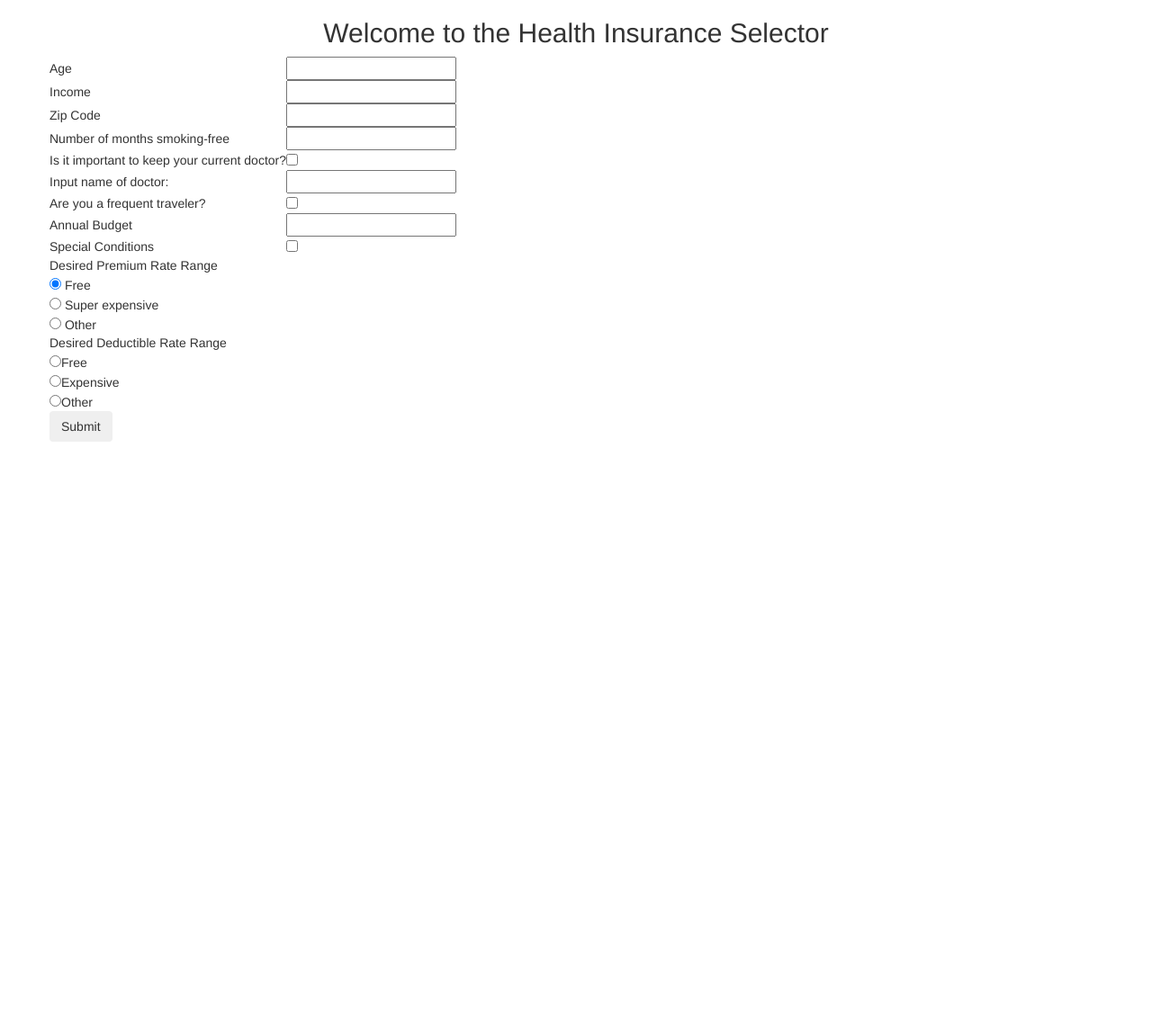
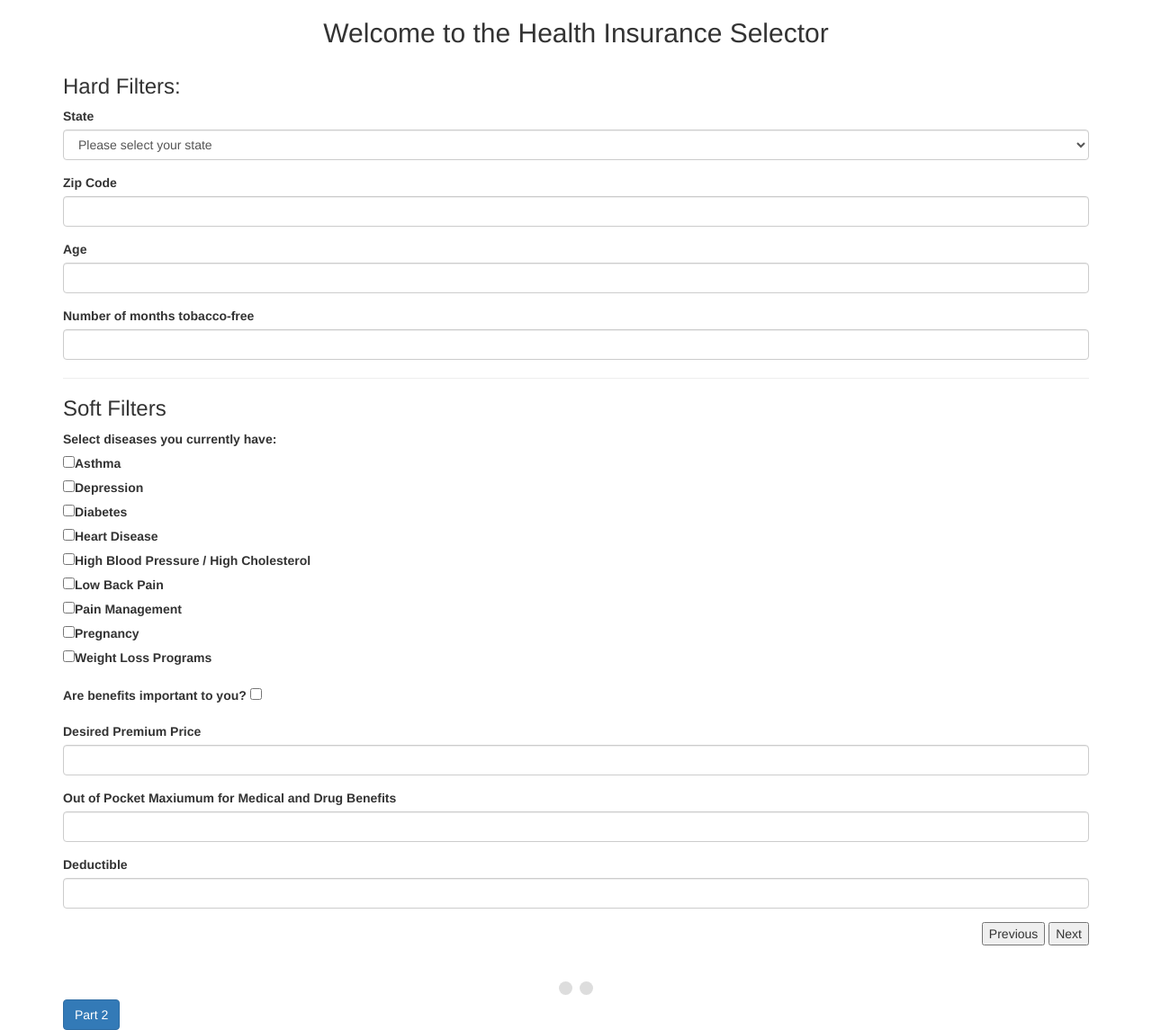
Before and after one commit to jessesimpson36/HealthInsuranceSelector, a Django app: page / in a window 1280 px wide. Shown: the part 51-1196 px from the top of the page at 90% size. Before the commit the page ends 542 px from the top, so only its background shows below. Run offline with Django 3.2, Linux system fonts and the light colour scheme; some libraries are stand-ins or nearby versions.

Commit message:
good stuff

```diff
--- a/mysite/static/css/base.css
+++ b/mysite/static/css/base.css
@@ -0,0 +1,27 @@
+
+            /* Mark input boxes that gets an error on validation: */
+            input.invalid {
+              background-color: #ffdddd;
+            }
+
+            /* Make circles that indicate the steps of the form: */
+            .step {
+              height: 15px;
+              width: 15px;
+              margin: 0 2px;
+              background-color: #bbbbbb;
+              border: none;
+              border-radius: 50%;
+              display: inline-block;
+              opacity: 0.5;
+            }
+
+            /* Mark the active step: */
+            .step.active {
+              opacity: 1;
+            }
+
+            /* Mark the steps that are finished and valid: */
+            .step.finish {
+              background-color: #4CAF50;
+            }
--- a/mysite/static/js/base.js
+++ b/mysite/static/js/base.js
@@ -0,0 +1,73 @@
+
+    var currentTab = 0; // Current tab is set to be the first tab (0)
+    showTab(currentTab); // Display the crurrent tab
+
+    function showTab(n) {
+      // This function will display the specified tab of the form...
+      var x = document.getElementsByClassName("tab");
+      x[n].style.display = "block";
+      //... and fix the Previous/Next buttons:
+      if (n == 0) {
+        document.getElementById("prevBtn").style.display = "none";
+      } else {
+        document.getElementById("prevBtn").style.display = "inline";
+      }
+      if (n == (x.length - 1)) {
+        document.getElementById("nextBtn").innerHTML = "Submit";
+      } else {
+        document.getElementById("nextBtn").innerHTML = "Next";
+      }
+      //... and run a function that will display the correct step indicator:
+      fixStepIndicator(n)
+    }
+
+    function nextPrev(n) {
+      // This function will figure out which tab to display
+      var x = document.getElementsByClassName("tab");
+      // Exit the function if any field in the current tab is invalid:
+      if (n == 1 && !validateForm()) return false;
+      // Hide the current tab:
+      x[currentTab].style.display = "none";
+      // Increase or decrease the current tab by 1:
+      currentTab = currentTab + n;
+      // if you have reached the end of the form...
+      if (currentTab >= x.length) {
+        // ... the form gets submitted:
+        document.getElementById("regForm").submit();
+        return false;
+      }
+      // Otherwise, display the correct tab:
+      showTab(currentTab);
+    }
+
+    function validateForm() {
+      // This function deals with validation of the form fields
+      var x, y, i, valid = true;
+      x = document.getElementsByClassName("tab");
+      y = x[currentTab].getElementsByTagName("input");
+      // A loop that checks every input field in the current tab:
+      for (i = 0; i < y.length; i++) {
+        // If a field is empty...
+        if (y[i].value == "") {
+          // add an "invalid" class to the field:
+          y[i].className += " invalid";
+          // and set the current valid status to false
+          valid = false;
+        }
+      }
+      // If the valid status is true, mark the step as finished and valid:
+      if (valid) {
+        document.getElementsByClassName("step")[currentTab].className += " finish";
+      }
+      return valid; // return the valid status
+    }
+
+    function fixStepIndicator(n) {
+      // This function removes the "active" class of all steps...
+      var i, x = document.getElementsByClassName("step");
+      for (i = 0; i < x.length; i++) {
+        x[i].className = x[i].className.replace(" active", "");
+      }
+      //... and adds the "active" class on the current step:
+      x[n].className += " active";
+    }
--- a/mysite/templates/index.html
+++ b/mysite/templates/index.html
@@ -3,80 +3,157 @@
 {% block title %}Index{% endblock %}
 
 {% block body %}
+<!--https://www.w3schools.com/howto/howto_js_form_steps.asp?-->
+<form id="regForm" action="">
+
     <h2 class="text-center">
         Welcome to the Health Insurance Selector
     </h2>
 
     <div class="container">
-        <div class="row">
-            <table>
+        <div class="tab">
+            <h3>Hard Filters:</h3>
 
-                <tr>
-                    <td>Age</td>
-                    <td><input type="text"/></td>
-                </tr>
+            <div class="form-group">
+                <label>State</label>
+                <select class="form-control dropdown-toggle" id="state" name="state">
+                    <option disabled selected="selected">Please select your state</option>
+                    <option value="AK">Alaska</option>
+                    <option value="AL">Alabama</option>
+                    <option value="AR">Arkansas</option>
+                    <option value="AZ">Arizona</option>
+                    <option value="CA">California</option>
+                    <option value="CO">Colorado</option>
+                    <option value="CT">Connecticut</option>
+                    <option value="DC">District of Columbia</option>
+                    <option value="DE">Delaware</option>
+                    <option value="FL">Florida</option>
+                    <option value="GA">Georgia</option>
+                    <option value="HI">Hawaii</option>
+                    <option value="IA">Iowa</option>
+                    <option value="ID">Idaho</option>
+                    <option value="IL">Illinois</option>
+                    <option value="IN">Indiana</option>
+                    <option value="KS">Kansas</option>
+                    <option value="KY">Kentucky</option>
+                    <option value="LA">Louisiana</option>
+                    <option value="MA">Massachusetts</option>
+                    <option value="MD">Maryland</option>
+                    <option value="ME">Maine</option>
+                    <option value="MI">Michigan</option>
+                    <option value="MN">Minnesota</option>
+                    <option value="MO">Missouri</option>
+                    <option value="MS">Mississippi</option>
+                    <option value="MT">Montana</option>
+                    <option value="NC">North Carolina</option>
+                    <option value="ND">North Dakota</option>
+                    <option value="NE">Nebraska</option>
+                    <option value="NH">New Hampshire</option>
+                    <option value="NJ">New Jersey</option>
+                    <option value="NM">New Mexico</option>
+                    <option value="NV">Nevada</option>
+                    <option value="NY">New York</option>
+                    <option value="OH">Ohio</option>
+                    <option value="OK">Oklahoma</option>
+                    <option value="OR">Oregon</option>
+                    <option value="PA">Pennsylvania</option>
+                    <option value="PR">Puerto Rico</option>
+                    <option value="RI">Rhode Island</option>
+                    <option value="SC">South Carolina</option>
+                    <option value="SD">South Dakota</option>
+                    <option value="TN">Tennessee</option>
+                    <option value="TX">Texas</option>
+                    <option value="UT">Utah</option>
+                    <option value="VA">Virginia</option>
+                    <option value="VT">Vermont</option>
+                    <option value="WA">Washington</option>
+                    <option value="WI">Wisconsin</option>
+                    <option value="WV">West Virginia</option>
+                    <option value="WY">Wyoming</option>
+                </select>
+            </div>
 
-                <tr>
-                    <td>Income</td>
-                    <td><input type="text"/></td>
-                </tr>
+            <div class="form-group">
+                <label>Zip Code</label>
+                <input type="number" class="form-control"/>
+            </div>
 
-                <tr>
-                    <td>Zip Code</td>
-                    <td><input type="text"/></td>
-                </tr>
+            <div class="form-group">
+                <label>Age</label>
+                <input type="number" class="form-control"/>
+            </div>
 
-                <tr>
-                    <td>Number of months smoking-free</td>
-                    <td><input type="number"></td>
-                </tr>
+            <div class="form-group">
+                <label>Number of months tobacco-free</label>
+                <input type="number" class="form-control">
+            </div>
+        </div>
 
-                <tr>
-                    <td>Is it important to keep your current doctor?</td>
-                    <td><input type="checkbox"></td>
-                </tr>
+        <!-- ------------------------------------------   ---------------->
 
-                <tr>
-                    <td>Input name of doctor:</td>
-                    <td><input type="text"></td>
-                </tr>
+        <hr />
+            <div class="tab">
+                <h3>Soft Filters</h3>
 
-                <tr>
-                    <td>Are you a frequent traveler?</td>
-                    <td><input type="checkbox"/></td>
-                </tr>
+                <div class="form-group">
+                    <label>Select diseases you currently have:</label>
+                    <br><input type="checkbox" class="form-check"/><label>Asthma</label>
+                    <br><input type="checkbox" class="form-check"/><label>Depression</label>
+                    <br><input type="checkbox" class="form-check"/><label>Diabetes</label>
+                    <br><input type="checkbox" class="form-check"/><label>Heart Disease</label>
+                    <br><input type="checkbox" class="form-check"/><label>High Blood Pressure / High Cholesterol</label>
+                    <br><input type="checkbox" class="form-check"/><label>Low Back Pain</label>
+                    <br><input type="checkbox" class="form-check"/><label>Pain Management</label>
+                    <br><input type="checkbox" class="form-check"/><label>Pregnancy</label>
+                    <br><input type="checkbox" class="form-check"/><label>Weight Loss Programs</label>
+                </div>
 
+                <div class="form-group">
+                    <label>Are benefits important to you?</label>
+                    <input type="checkbox" class="form-check"/>
+                </div>
 
-                <tr>
-                    <td>Annual Budget</td>
-                    <td><input type="text"/></td>
-                </tr>
+                <div class="form-group">
+                    <label>Desired Premium Price</label>
+                    <input type="text" class="form-control"/>
+                </div>
 
-                <tr>
-                    <td>Special Conditions</td>
-                    <td><div><input type="checkbox"></div></td>
-                </tr>
+                <div class="form-group">
+                    <label>Out of Pocket Maxiumum for Medical and Drug Benefits</label>
+                    <input type="number" class="form-control">
+                </div>
 
-            </table>
+                <div class="form-group">
+                    <label>Deductible</label>
+                    <input type="number" class="form-control">
+                </div>
+            </div>
 
-            Desired Premium Rate Range <br>
-            <input type="radio" name="preferredPremiumRange" value="zero" checked> Free<br>
-            <input type="radio" name="preferredPremiumRange" value="expensive"> Super expensive<br>
-            <input type="radio" name="preferredPremiumRange" value="other"> Other<br>
+        <div style="overflow:auto;">
+            <div style="float:right;">
+                <button type="button" id="prevBtn" onclick="nextPrev(-1)">Previous</button>
+                <button type="button" id="nextBtn" onclick="nextPrev(1)">Next</button>
+            </div>
+        </div>
 
+        <!-- Circles which indicates the steps of the form: -->
+        <div style="text-align:center;margin-top:40px;">
+          <span class="step"></span>
+          <span class="step"></span>
+        </div>
 
-            Desired Deductible Rate Range<br>
-            <input type="radio" name="preferredDeductibleRange">Free <br>
-            <input type="radio" name="preferredDeductibleRange">Expensive <br>
-            <input type="radio" name="preferredDeductibleRange">Other <br>
+        <!--Desired Premium Rate Range <br>-->
+        <!--<input type="radio" name="preferredPremiumRange" value="zero" checked> Free<br>-->
+        <!--<input type="radio" name="preferredPremiumRange" value="expensive"> Super expensive<br>-->
+        <!--<input type="radio" name="preferredPremiumRange" value="other"> Other<br>-->
 
+        <!--Desired Deductible Rate Range<br>-->
+        <!--<input type="radio" name="preferredDeductibleRange">Free <br>-->
+        <!--<input type="radio" name="preferredDeductibleRange">Expensive <br>-->
+        <!--<input type="radio" name="preferredDeductibleRange">Other <br>-->
 
-            <button type="submit" class="btn">Submit</button>
+        <button type="submit" class="btn btn-primary">Part 2</button>
 
-
-
-
-
-        </div>
     </div>
+</form>
 {% endblock %}
```
Also changed, not shown: mysite/templates/base.html (line endings or trailing spaces).
